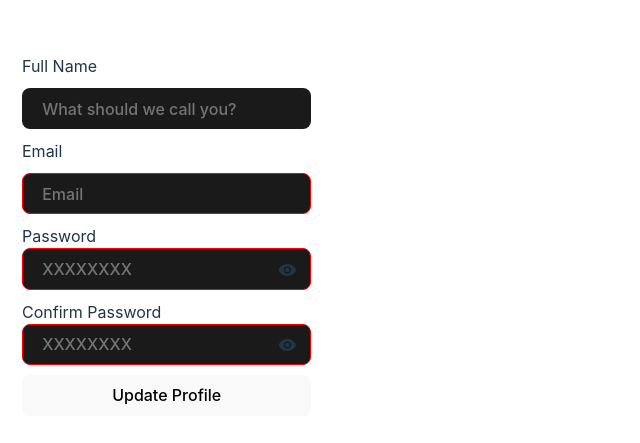
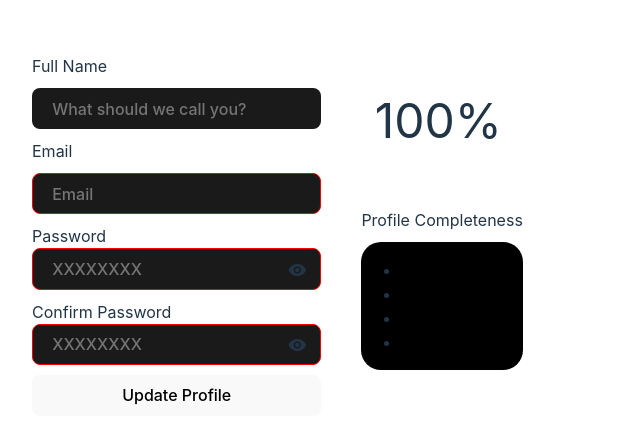
Before and after one commit to Jaunty5899/formUI, a React (Vite) app: page / in a window 1280 px wide. Shown: the part 165-608 px from the top of the page, without its empty margins (0-640 px from the left). Built offline with nearby package versions, Linux system fonts and the light colour scheme.

Commit message:
subsub section done

```diff
--- a/src/App.css
+++ b/src/App.css
@@ -4,7 +4,9 @@
   font-variation-settings: "FILL" 1, "wght" 400, "GRAD" 0, "opsz" 24;
 }
 .container {
-  padding: 10px;
+  display: flex;
+  gap: 30px;
+  padding: 20px;
   border: 2px solid rgba(255, 255, 255, 0.618);
   border-radius: 20px;
 }
@@ -17,6 +19,7 @@
 .subDiv2 {
   display: flex;
   flex-direction: column;
+  gap: 10px;
 }
 .subContainer {
   display: flex;
@@ -29,3 +32,19 @@
   right: 5%;
   font-size: larger;
 }
+.progressBar {
+  display: flex;
+  width: 150px;
+  height: 150px;
+  border: 2px solid rgba(255, 255, 255, 0.618);
+  border-radius: 50%;
+  justify-content: center;
+  align-items: center;
+}
+.progress {
+  font-size: xxx-large;
+}
+.subSubDiv {
+  background-color: black;
+  border-radius: 20px;
+}
--- a/src/App.jsx
+++ b/src/App.jsx
@@ -34,7 +34,20 @@ function App() {
         </div>
         <button>Update Profile</button>
       </form>
-      <div className="subDiv2"></div>
+      <div className="subDiv2">
+        <div className="progressBar">
+          <span className="progress">100%</span>
+        </div>
+        <span>Profile Completeness</span>
+        <div className="subSubDiv">
+          <ul className="list">
+            <li></li>
+            <li></li>
+            <li></li>
+            <li></li>
+          </ul>
+        </div>
+      </div>
     </div>
   );
 }
```
